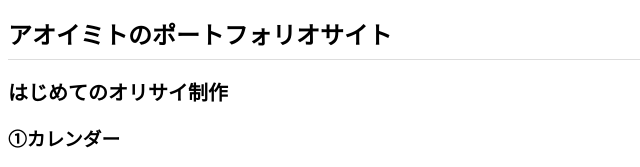
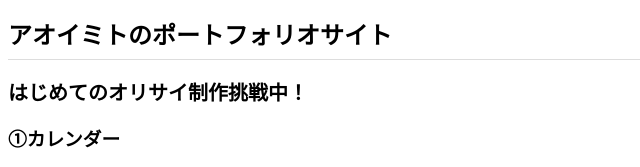
Before and after one commit to aoimito/aoimito.github.io, a plain HTML site: page index.html in a window 1280 px wide. Shown: the top 167 px of the page, without its empty margins (0-640 px from the left). Drawn offline with Linux system fonts and the light colour scheme; files that its build step writes are made by us from their sources.

Commit message:
Add files via upload

```diff
--- a/index.html
+++ b/index.html
@@ -9,7 +9,7 @@
 <body>
   <h1>アオイミトのポートフォリオサイト</h1>
 
-  <h2>はじめてのオリサイ制作</h2>
+  <h2>はじめてのオリサイ制作挑戦中！</h2>
   <h3>①カレンダー</h3>
   <p>日付けをクリック</p>
   <h3>②モーダルウィンドウ</h3>
```
